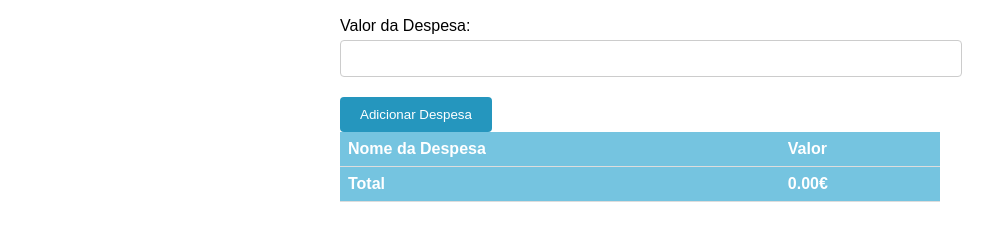
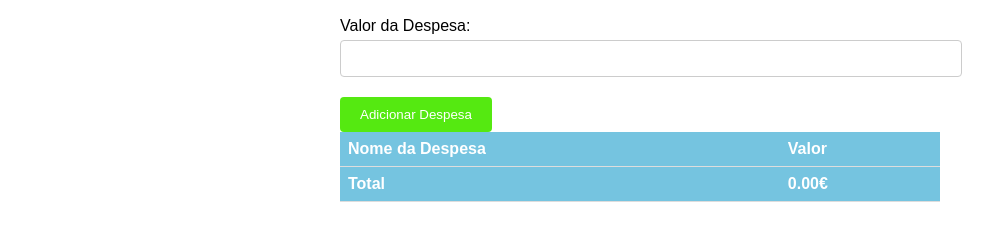
Before and after one commit to TelmoBaptista01/Aula4, a plain HTML site: page index.html in a window 1280 px wide. Shown: the part 163-404 px from the top of the page, without its empty margins (0-1005 px from the left). Drawn offline with Linux system fonts and the light colour scheme.

Commit message:
Resolução da issue #3

```diff
--- a/index.html
+++ b/index.html
@@ -30,7 +30,7 @@
       border: 1px solid #ccc;
     }
     input[type="submit"] {
-      background-color:#2596be;
+      background-color:#55e911;
       color: white;
       padding: 10px 20px;
       border: none;
```
Also changed, not shown: despesas.jpeg (added).
